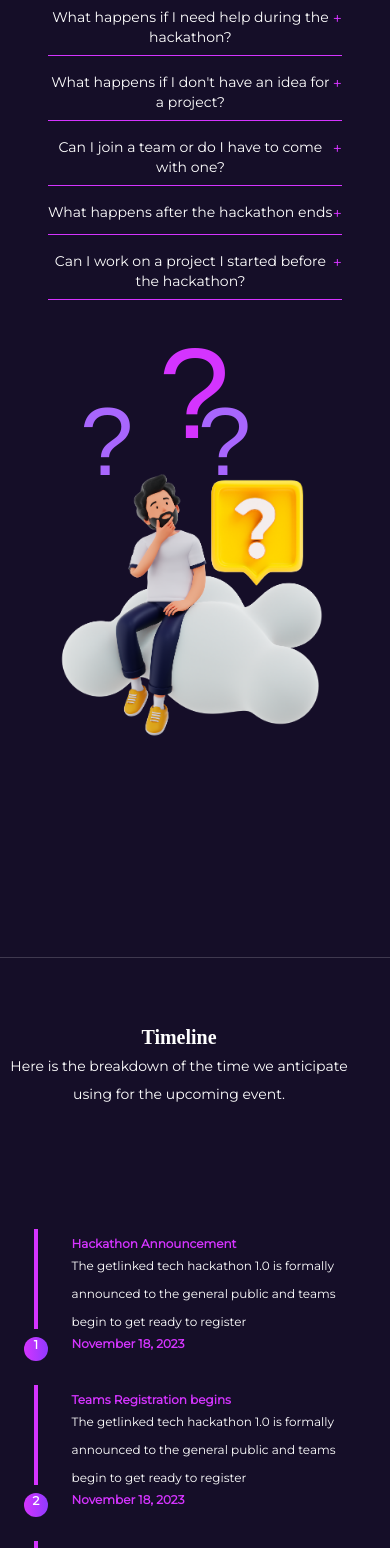
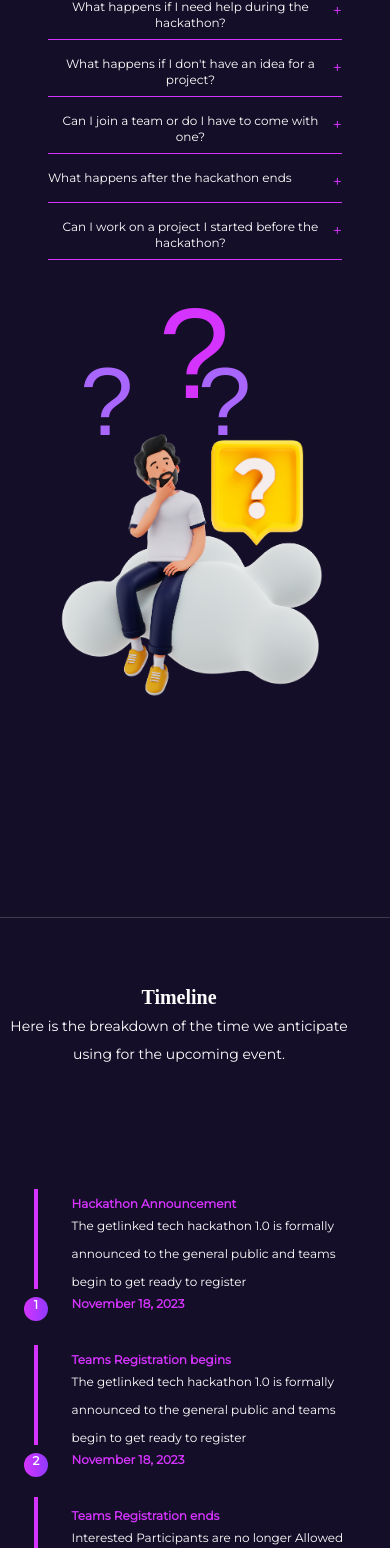
Before and after one commit to FavourOyewumi7/getLinkedSolution, a Vue app in the folder getlinkedsol/: page / in a window 390 px wide. Shown: the part 4266-5814 px from the top of the page. Built offline with nearby package versions, Linux system fonts and the light colour scheme; a web font is replaced by a local one.

Commit message:
worked on it

```diff
--- a/getlinkedsol/src/components/FAQComp.vue
+++ b/getlinkedsol/src/components/FAQComp.vue
@@ -16,27 +16,27 @@ want to ask about getlinked Hackathon 1.0
 
       <section class="mt-12">
         <div class="border-b border-pink py-2 pt-4 flex justify-between">
-          <span class="text-sm">Can I work on a project I started before the hackathon?</span>
+          <span class="sm:text-sm text-xs">Can I work on a project I started before the hackathon?</span>
           <span class="text-pink">+</span>
         </div>
         <div class="border-b border-pink py-2 pt-4 flex justify-between">
-          <span class="text-sm">What happens if I need help during the hackathon?</span>
+          <span class="sm:text-sm text-xs">What happens if I need help during the hackathon?</span>
           <span class="text-pink">+</span>
         </div>
         <div class="border-b border-pink py-2 pt-4 flex justify-between ">
-          <span class="text-sm">What happens if I don't have an idea for a project?</span>
+          <span class="sm:text-sm text-xs">What happens if I don't have an idea for a project?</span>
           <span class="text-pink">+</span>
         </div>
         <div class="border-b border-pink py-2 pt-4 flex justify-between">
-          <span class="text-sm">Can I join a team or do I have to come with one?</span>
+          <span class="sm:text-sm text-xs">Can I join a team or do I have to come with one?</span>
           <span class="text-pink">+</span>
         </div>
         <div class="border-b border-pink py-2 pt-4 flex justify-between">
-          <span class="text-sm">What happens after the hackathon ends</span>
+          <span class="sm:text-sm text-xs">What happens after the hackathon ends</span>
           <span class="text-pink">+</span>
         </div>
         <div class="border-b border-pink py-2 pt-4 flex justify-between">
-          <span class="text-sm" >Can I work on a project I started before the hackathon?</span>
+          <span class="sm:text-sm text-xs" >Can I work on a project I started before the hackathon?</span>
           <span class="text-pink">+</span>
         </div>
       </section>
--- a/getlinkedsol/src/components/TimelineComp.vue
+++ b/getlinkedsol/src/components/TimelineComp.vue
@@ -181,10 +181,10 @@
         </div>
         <div class="col-span-4 w-full h-full mb-10">
           <div class="w-full h-full">
-            <h3 class="font-bold text-xs text-pink">Hackathon Announcement</h3>
+            <h3 class="font-bold text-xs text-pink">Teams Registration ends</h3>
             <p class="text-xs leading-7">
-              The getlinked tech hackathon 1.0 is formally announced to the
-              general public and teams begin to get ready to register
+              Interested Participants are no longer Allowed
+              to register
             </p>
             <div>
               <h3 class="font-bold text-xs text-pink">November 18, 2023</h3>
@@ -197,10 +197,12 @@
         </div>
         <div class="col-span-4 w-full h-full mb-10">
           <div class="w-full h-full">
-            <h3 class="font-bold text-xs text-pink">Hackathon Announcement</h3>
+            <h3 class="font-bold text-xs text-pink">Announcement of the accepted teams
+              and ideas</h3>
             <p class="text-xs leading-7">
-              The getlinked tech hackathon 1.0 is formally announced to the
-              general public and teams begin to get ready to register
+              All teams whom idea has been accepted into
+getlinked tech hackathon 1.0 2023 are formally
+announced
             </p>
             <div>
               <h3 class="font-bold text-xs text-pink">November 18, 2023</h3>
@@ -213,10 +215,10 @@
         </div>
         <div class="col-span-4 w-full h-full mb-10">
           <div class="w-full h-full">
-            <h3 class="font-bold text-xs text-pink">Hackathon Announcement</h3>
+            <h3 class="font-bold text-xs text-pink">Getlinked Hackathon 1.0 Offically Begins</h3>
             <p class="text-xs leading-7">
-              The getlinked tech hackathon 1.0 is formally announced to the
-              general public and teams begin to get ready to register
+              Accepted teams can now proceed to build
+their ground breaking skill driven solutions
             </p>
             <div>
               <h3 class="font-bold text-xs text-pink">November 18, 2023</h3>
@@ -229,10 +231,11 @@
         </div>
         <div class="col-span-4 w-full h-full mb-10">
           <div class="w-full h-full">
-            <h3 class="font-bold text-xs text-pink">Hackathon Announcement</h3>
+            <h3 class="font-bold text-xs text-pink">Demo Day</h3>
             <p class="text-xs leading-7">
-              The getlinked tech hackathon 1.0 is formally announced to the
-              general public and teams begin to get ready to register
+              Teams get the opportunity to pitch their
+              projects to judges. The winner of the
+              hackathon will also be announced on this day
             </p>
             <div>
               <h3 class="font-bold text-xs text-pink">November 18, 2023</h3>
```
